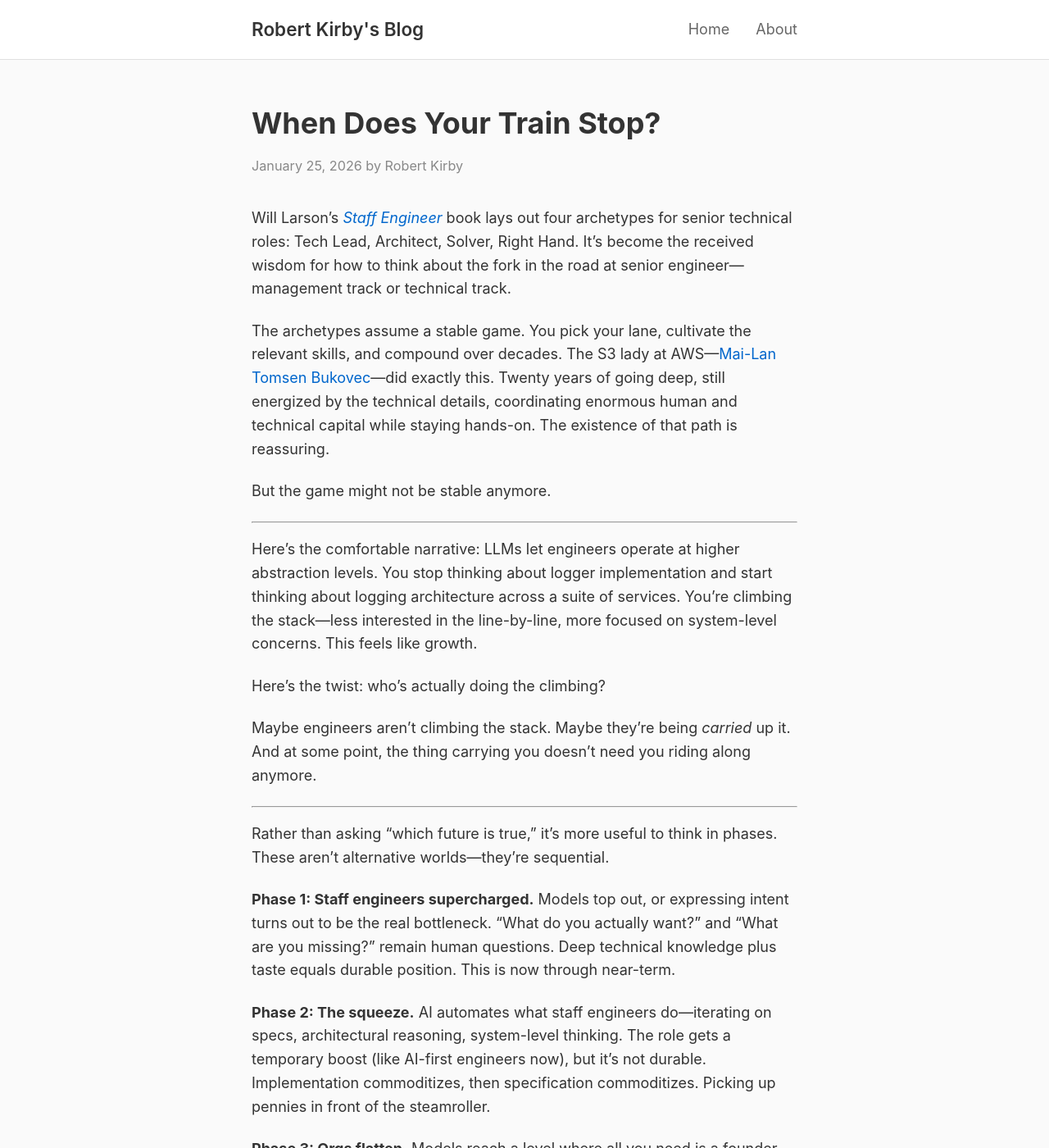
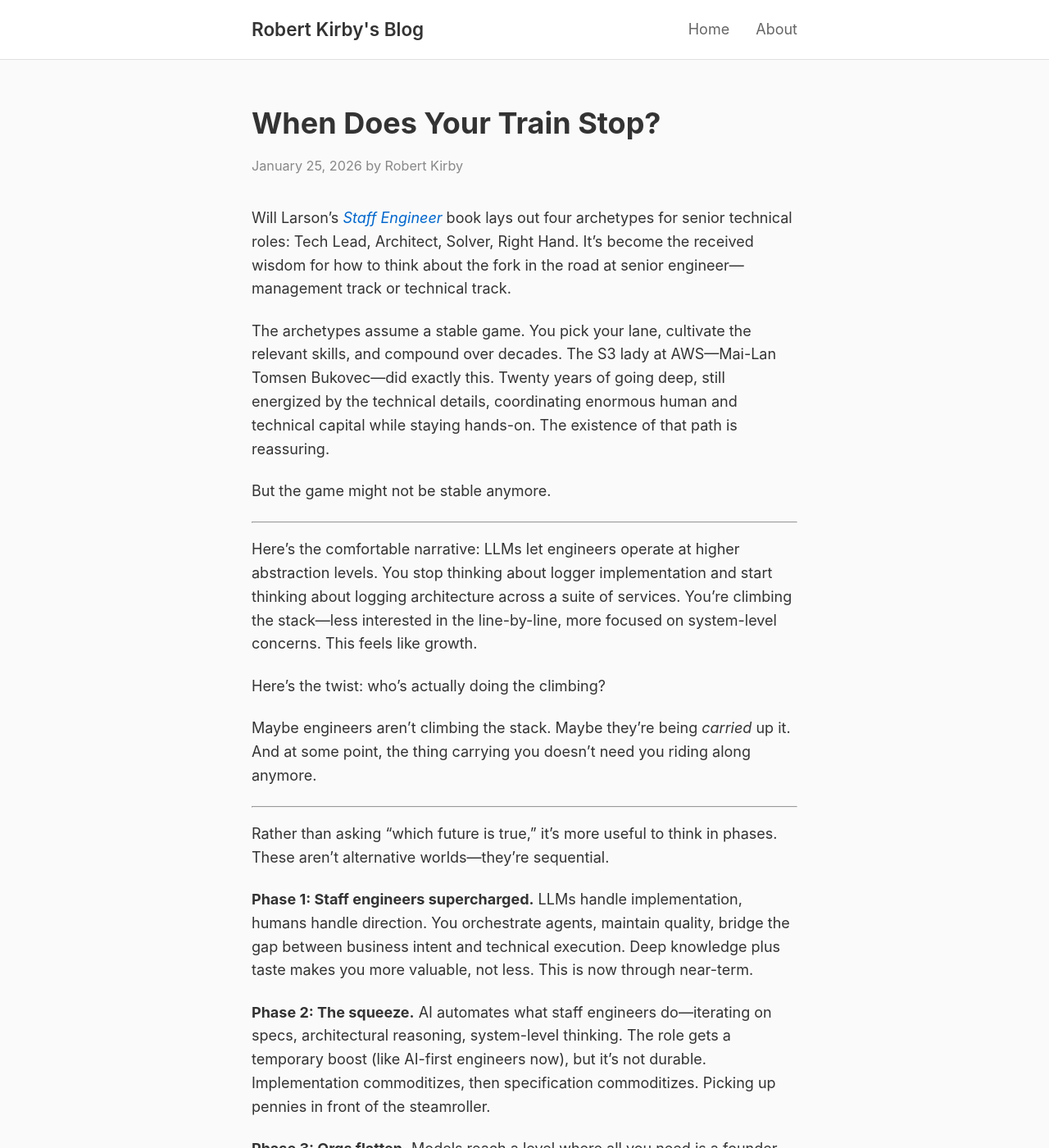
Before and after one commit to rob137/rob137.github.io, a Jekyll site: the page built from _posts/2026-01-25-when-does-your-train-stop.md, in a window 1280 px wide and 1400 px high. Shown: the whole window at 82% size. Built offline with Jekyll 4.4.1, drawn with Linux system fonts in a browser that asks for light colours.

Commit message:
Clarify Phase 1, drop broken podcast link

```diff
--- a/_posts/2026-01-25-when-does-your-train-stop.md
+++ b/_posts/2026-01-25-when-does-your-train-stop.md
@@ -8,7 +8,7 @@ excerpt: "LLMs let engineers climb the abstraction stack. But who's actually doi
 
 Will Larson's [*Staff Engineer*](https://staffeng.com/book) book lays out four archetypes for senior technical roles: Tech Lead, Architect, Solver, Right Hand. It's become the received wisdom for how to think about the fork in the road at senior engineer—management track or technical track.
 
-The archetypes assume a stable game. You pick your lane, cultivate the relevant skills, and compound over decades. The S3 lady at AWS—[Mai-Lan Tomsen Bukovec](https://www.pragmaticengineer.com/)—did exactly this. Twenty years of going deep, still energized by the technical details, coordinating enormous human and technical capital while staying hands-on. The existence of that path is reassuring.
+The archetypes assume a stable game. You pick your lane, cultivate the relevant skills, and compound over decades. The S3 lady at AWS—Mai-Lan Tomsen Bukovec—did exactly this. Twenty years of going deep, still energized by the technical details, coordinating enormous human and technical capital while staying hands-on. The existence of that path is reassuring.
 
 But the game might not be stable anymore.
 
@@ -24,7 +24,7 @@ Maybe engineers aren't climbing the stack. Maybe they're being *carried* up it.
 
 Rather than asking "which future is true," it's more useful to think in phases. These aren't alternative worlds—they're sequential.
 
-**Phase 1: Staff engineers supercharged.** Models top out, or expressing intent turns out to be the real bottleneck. "What do you actually want?" and "What are you missing?" remain human questions. Deep technical knowledge plus taste equals durable position. This is now through near-term.
+**Phase 1: Staff engineers supercharged.** LLMs handle implementation, humans handle direction. You orchestrate agents, maintain quality, bridge the gap between business intent and technical execution. Deep knowledge plus taste makes you more valuable, not less. This is now through near-term.
 
 **Phase 2: The squeeze.** AI automates what staff engineers do—iterating on specs, architectural reasoning, system-level thinking. The role gets a temporary boost (like AI-first engineers now), but it's not durable. Implementation commoditizes, then specification commoditizes. Picking up pennies in front of the steamroller.
 
```
